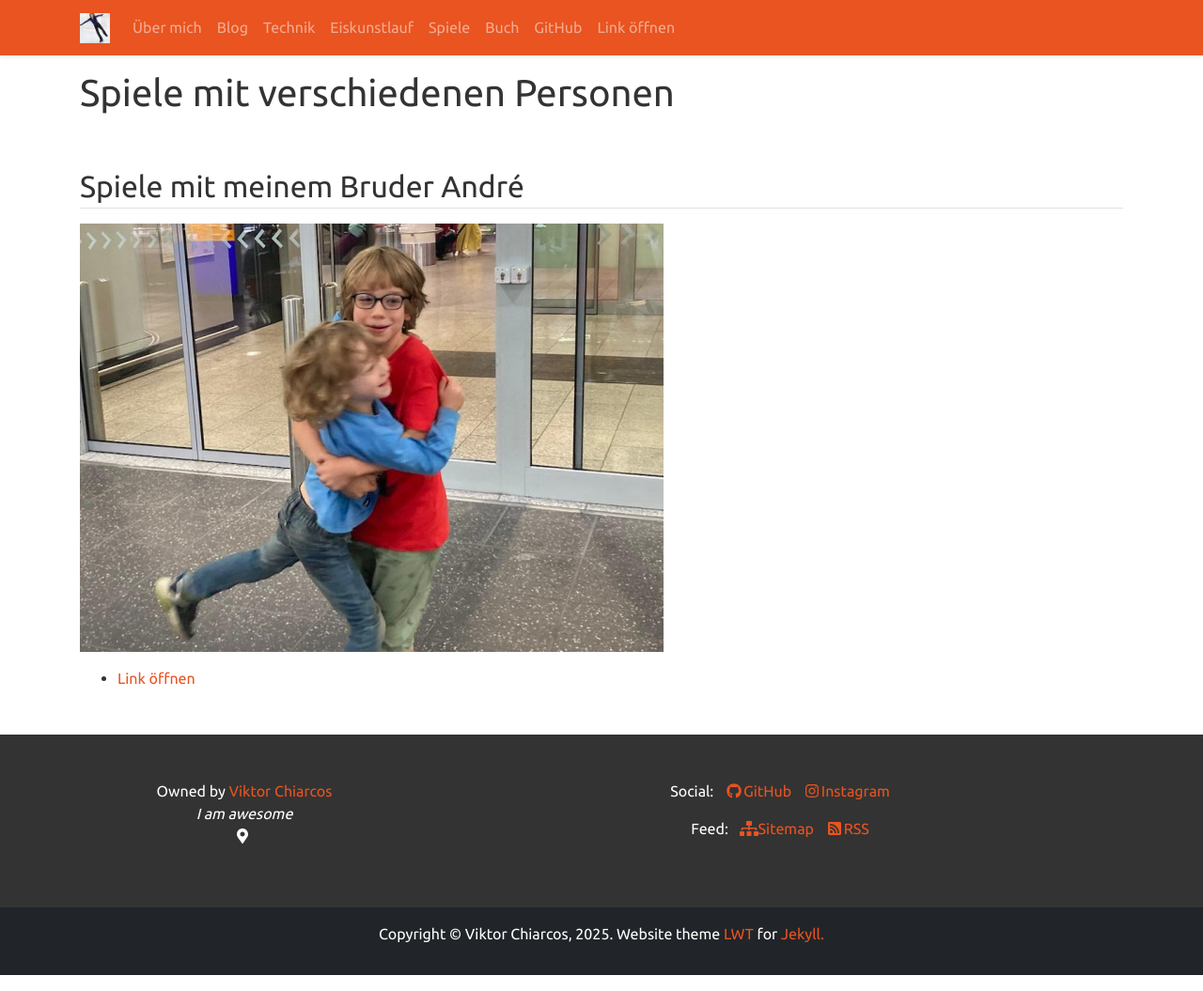
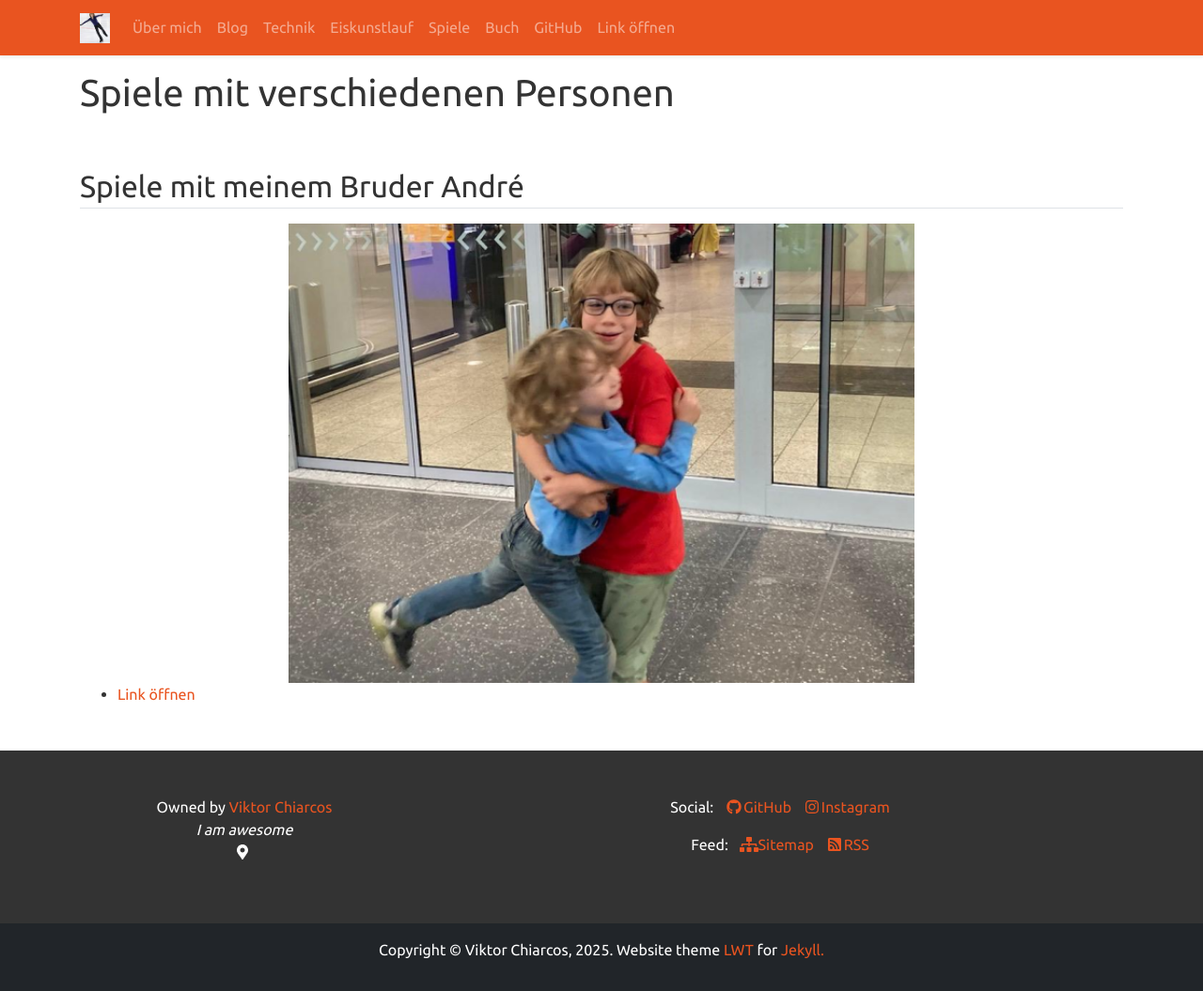
Before and after one commit to viktor-chiarcos/viktor-chiarcos.github.io, a Jekyll site: the page built from _pages/games.md, in a window 1280 px wide. Shown: the whole page at 94% size. Built offline with Jekyll 4.4.1, drawn with Linux system fonts in a browser that asks for light colours.

Commit message:
zentriert und skaliert

```diff
--- a/_pages/games.md
+++ b/_pages/games.md
@@ -9,6 +9,12 @@ permalink: /games/
 
 ##  Spiele mit meinem Bruder André
 
+<!--
 ![](../assets/images/viktor-und-andre.png)
+-->
+
+<div style="text-align: center;">
+        <img src="../assets/images/viktor-und-andre.png" alt="Bild: André fliegt mir in die Arme" style="width: 60%;text-align: center;" />
+</div>
 
 - [Link öffnen](https://github.com/viktor-chiarcos/viktor-chiarcos.github.io/blob/main/_pages/Spiele/Ich-Spiele-mit-Andre-Zusammen.md)
```
